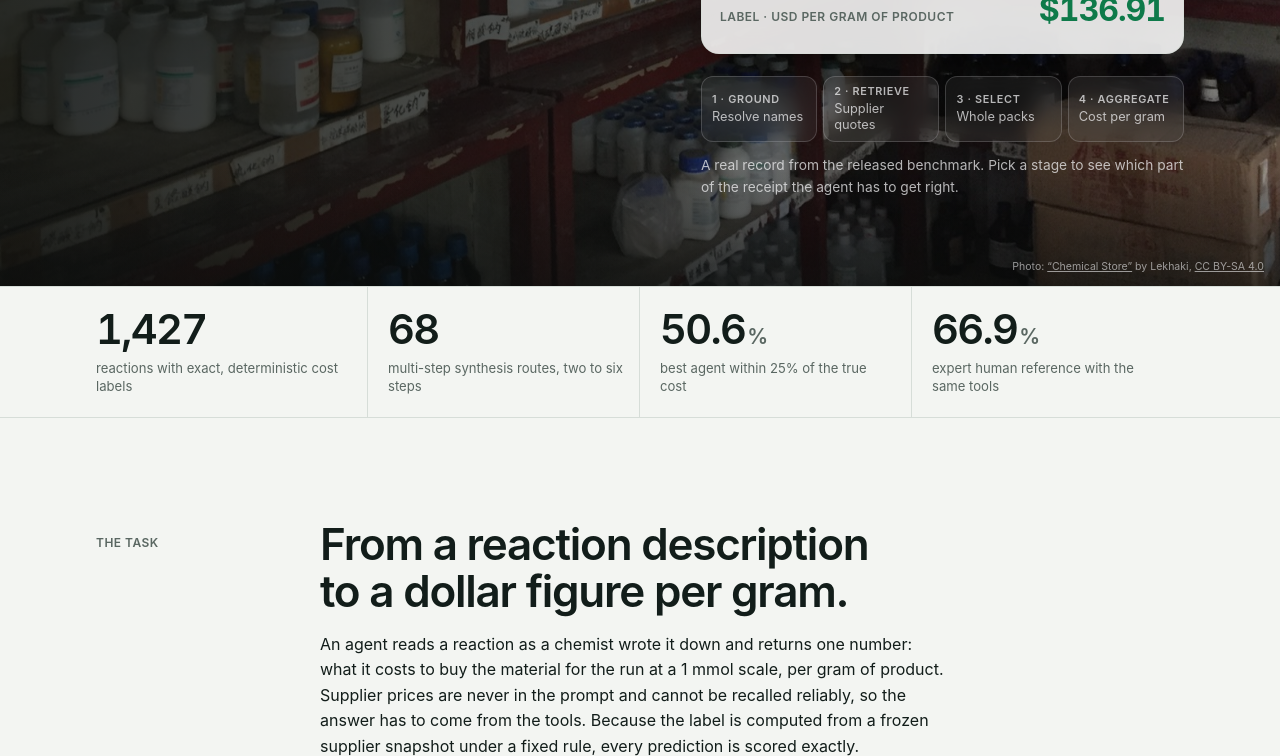
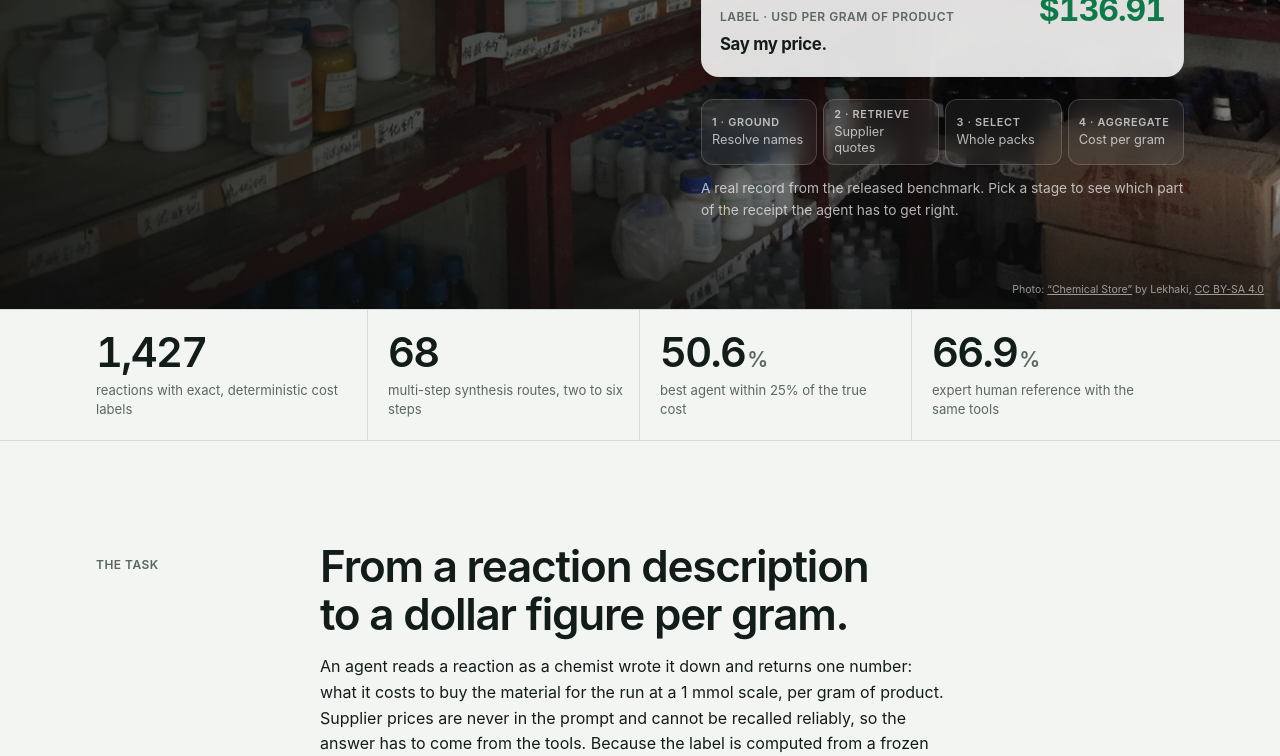
Before and after one commit to HeinzVonHank/chemcost.org, a plain HTML site: page index.html in a window 1280 px wide. Shown: the part 846-1602 px from the top of the page. Drawn offline with Linux system fonts and the light colour scheme.

Commit message:
Add tagline to worked example

```diff
--- a/index.html
+++ b/index.html
@@ -149,6 +149,7 @@ p{margin:0}
 .r-foot{border-top:1px dashed var(--rule);margin-top:4px;padding:12px 18px 18px;display:grid;gap:6px}
 .r-line{display:flex;justify-content:space-between;gap:12px;font-size:.82rem}
 .r-total{display:flex;justify-content:space-between;align-items:baseline;gap:12px;margin-top:6px;padding-top:10px;border-top:1px solid var(--rule)}
+.r-total .say{display:block;margin-top:4px;font-family:var(--display);font-weight:700;font-size:1.05rem;letter-spacing:-.02em;color:var(--ink)}
 .r-total .big{font-family:var(--display);font-size:2rem;color:var(--accent);font-weight:700;letter-spacing:-.03em;font-variant-numeric:tabular-nums}
 .stages{display:grid;grid-template-columns:repeat(4,minmax(0,1fr));gap:6px;margin-top:22px}
 .stages button{font:inherit;font-size:.8rem;text-align:left;border:1px solid var(--hero-rule);background:rgba(255,255,255,.06);color:var(--hero-muted);border-radius:12px;backdrop-filter:blur(10px);-webkit-backdrop-filter:blur(10px);padding:8px 10px;cursor:pointer;line-height:1.25;transition:border-color .15s,color .15s,background-color .15s}
@@ -432,7 +433,7 @@ footer p{max-width:70ch}
         <div class="r-foot">
           <div class="r-line cell s4"><span>Packs bought</span><span class="num">$30.60</span></div>
           <div class="r-line cell s4"><span>Product at 1 mmol, 78.9% yield</span><span class="num">0.2235 g</span></div>
-          <div class="r-total"><span class="label">Label · USD per gram of product</span><span class="big">$136.91</span></div>
+          <div class="r-total"><span><span class="label">Label · USD per gram of product</span><span class="say">Say my price.</span></span><span class="big">$136.91</span></div>
         </div>
       </div>
 
```
